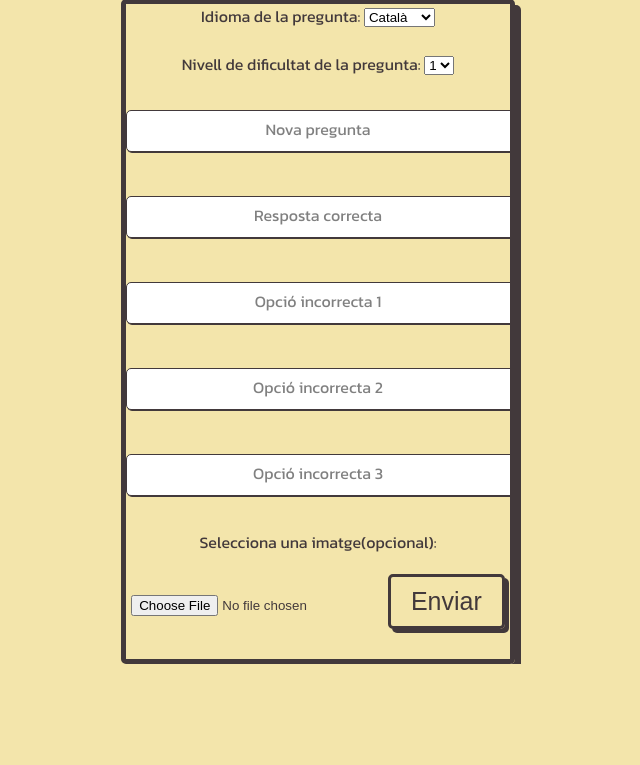
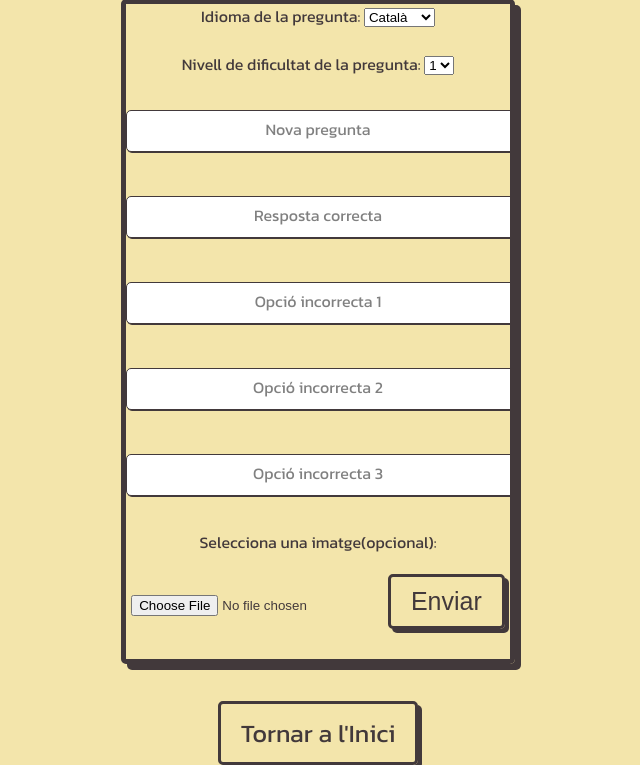
Before and after one commit to AlejandroSoPa/Escuderia_IHA, a PHP site: page /create.php in a window 1280 px wide. Shown: the part 202-967 px from the top of the page, without its empty margins (322-962 px from the left). Before the commit the page ends 866 px from the top, so only its background shows below. Run offline with PHP 8.4, Linux system fonts and the light colour scheme; the visitor is signed in with stand-in values (Sample User, id 1).

Commit message:
Back to start button added on create.php

```diff
--- a/create.php
+++ b/create.php
@@ -11,7 +11,7 @@
 </head>
 <body>
     <?php
-    if (!isset($_SESSION["login"])) {
+    /*if (!isset($_SESSION["login"])) {
         http_response_code(403);
         echo "<h1>403 Forbidden</h1>";
         ?>
@@ -20,7 +20,7 @@
         </form>
         <?php
         exit;
-    }
+    }*/
     ?>
     <h1>Formulari de creació de preguntes</h1>
     <?php if(isset($_SESSION['formFeedback'])) {echo "<div class='containerformFeedbackIncorrect'><h2 class='formFeedback'>" . $_SESSION['formFeedback'] . "</h2></div>";} ?>
@@ -65,6 +65,7 @@
             <input type="submit" value="Enviar" class="sendInput">
         </form>
     </div>
+    <div class="autocenter"><a class="standardA" href="/">Tornar a l'Inici</a></div>
 
 </body>
 </html>
--- a/styles.css
+++ b/styles.css
@@ -419,6 +419,29 @@ h1 {
     color: #fff;
 }
 
+.autocenter {
+    text-align: center;
+}
+
+.standardA {
+    font-size: 25px;
+    align-self: center;
+    margin-left: auto;
+    margin-right: auto;
+    text-decoration: none;
+    color: #42393b;
+    background: transparent;
+    border: 3px solid #42393b;
+    border-radius: 5px;
+    font-weight: normal;
+    padding-top: 10px;
+    padding-bottom: 10px;
+    padding-left: 20px;
+    padding-right: 20px;
+    box-shadow: 4px 4px 0px #42393b;
+    transition: background-color 0.3s, color 0.3s;
+}
+
 text {
     font-size: 30px;
     color: #42393b;
@@ -522,6 +545,7 @@ text {
     align-items: center;
     text-align: center;
     margin: 0 auto;
+    margin-bottom: 50px;
     width: 30%;
     border: 5px solid #42393b;
     box-shadow: 6px 6px 0px #42393b;
```
